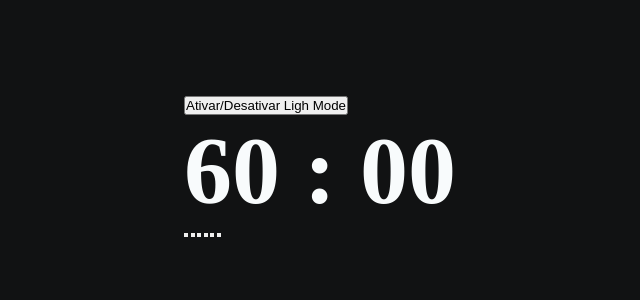
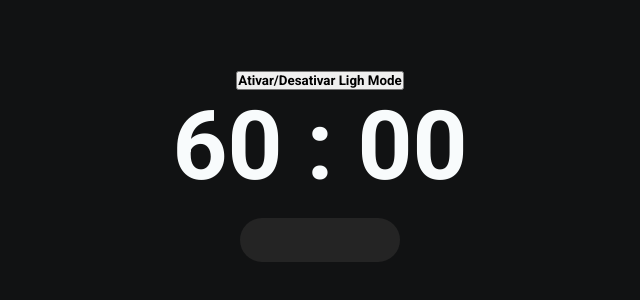
Before and after one commit to DiegoAlexandres/Rocketseat-Stage-05-Focus-Timer, a plain HTML site: page index.html in a window 1280 px wide. Shown: the part 234-534 px from the top of the page, without its empty margins (320-960 px from the left). Drawn offline with Linux system fonts and the light colour scheme.

Commit message:
Adicionando estilos na aplicação

```diff
--- a/index.html
+++ b/index.html
@@ -2,11 +2,14 @@
 <html lang="pt-br">
 <head>
     <meta charset="UTF-8">
+    <link rel="preconnect" href="https://fonts.googleapis.com">
+    <link rel="preconnect" href="https://fonts.gstatic.com" crossorigin>
     <meta name="viewport" content="width=device-width, initial-scale=1.0">
     <link rel="shortcut icon" href="./assets/favicon.svg" type="image/x-svg">
     <script src="https://unpkg.com/@phosphor-icons/web"></script>
     <meta name="description" content="Temporizador Estilo Pomodoro">
     <link rel="stylesheet" href="style.css">
+    <link href="https://fonts.googleapis.com/css2?family=Roboto:wght@700&display=swap" rel="stylesheet">
     <script type="module" src="./js/main.js" repor></script>
     <title>Focus Timer - Pomodoro</title>
 </head>
@@ -21,20 +24,20 @@
             <span class="seconds">00</span>
         </section>
 
-        <section class="controls">
+        <section class="controls flex">
             <button class="ph ph-play-circle">
                 <span class="sr-only"></span>
             </button>
             <button class="ph ph-pause-circle">
                 <span class="sr-only"></span>
             </button>
-            <button class="ph ph-timer">
+            <button class="ph ph-timer secondary">
                 <span class="sr-only"></span>
             </button>
-            <button class="ph ph-stop-circle">
+            <button class="ph ph-stop-circle secondary">
                 <span class="sr-only"></span>
             </button>
-            <button class="ph ph-speaker-none">
+            <button class="ph ph-speaker-none secondary">
                 <span class="sr-only"></span>
             </button>
             <button class="ph ph-speaker-high">
--- a/style.css
+++ b/style.css
@@ -24,7 +24,43 @@ body{
 
 }
 
+body, button {
+    font-family: 'Roboto', sans-serif;
+}
+
+.flex{
+    display: flex;
+}
+
+.container{
+    display: flex;
+    flex-direction: column;
+    justify-content: center;
+    align-items: center;
+}
+
 .timer{
     font-size: 9.6rem;
     font-weight: bold;
 }
+
+.controls{
+    margin-top: 1.6rem;
+    padding: 2.2rem 4rem;
+    gap: 1.6rem;
+    background-color: var(--controls-bg-color);
+    border-radius: 999rem;
+}
+
+.controls button {
+    background-color: transparent;
+    border: 0;
+    color: var(--primary-color);
+
+    cursor: pointer;
+    font-size: 6.4rem;
+}
+
+.controls .secondary{
+    color: var(--text-color);
+}
```
